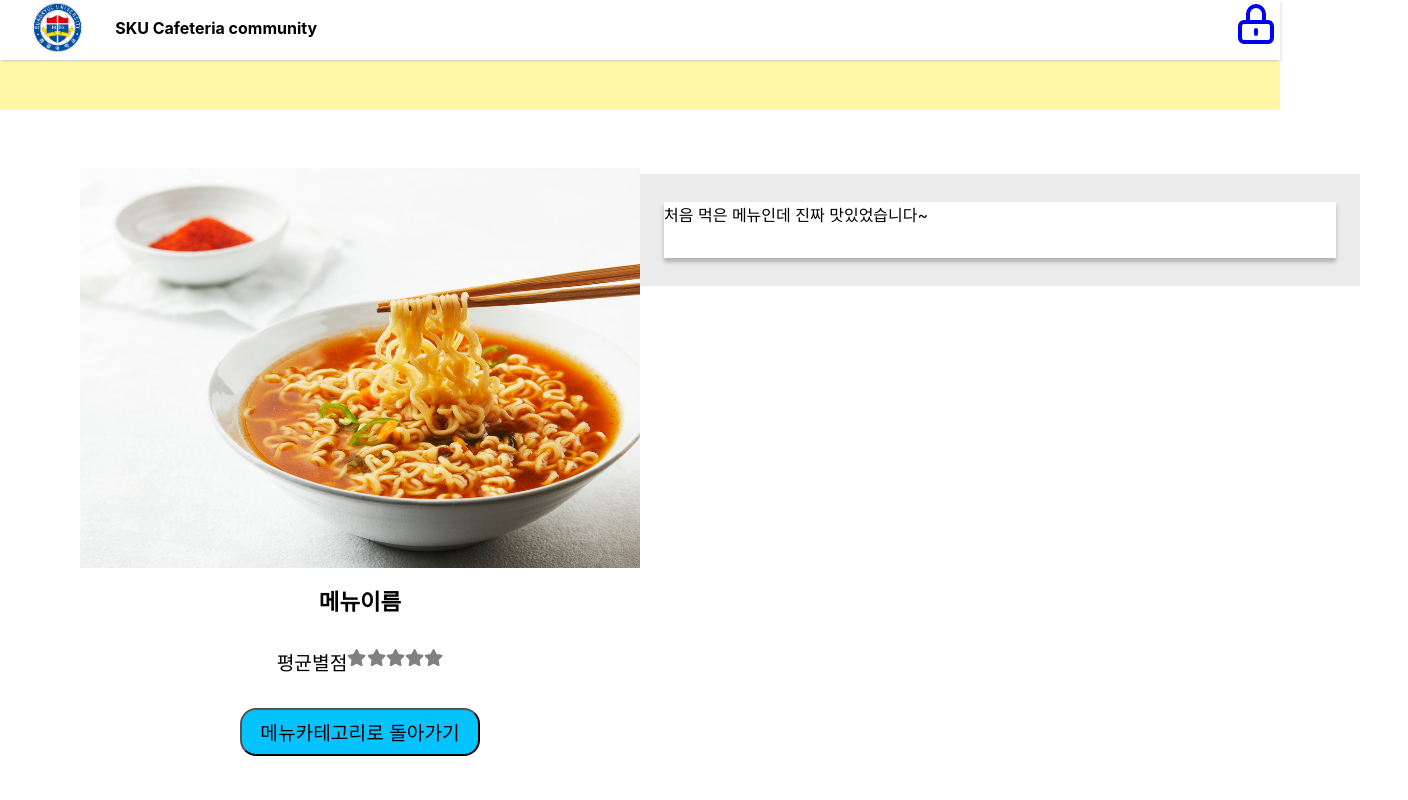
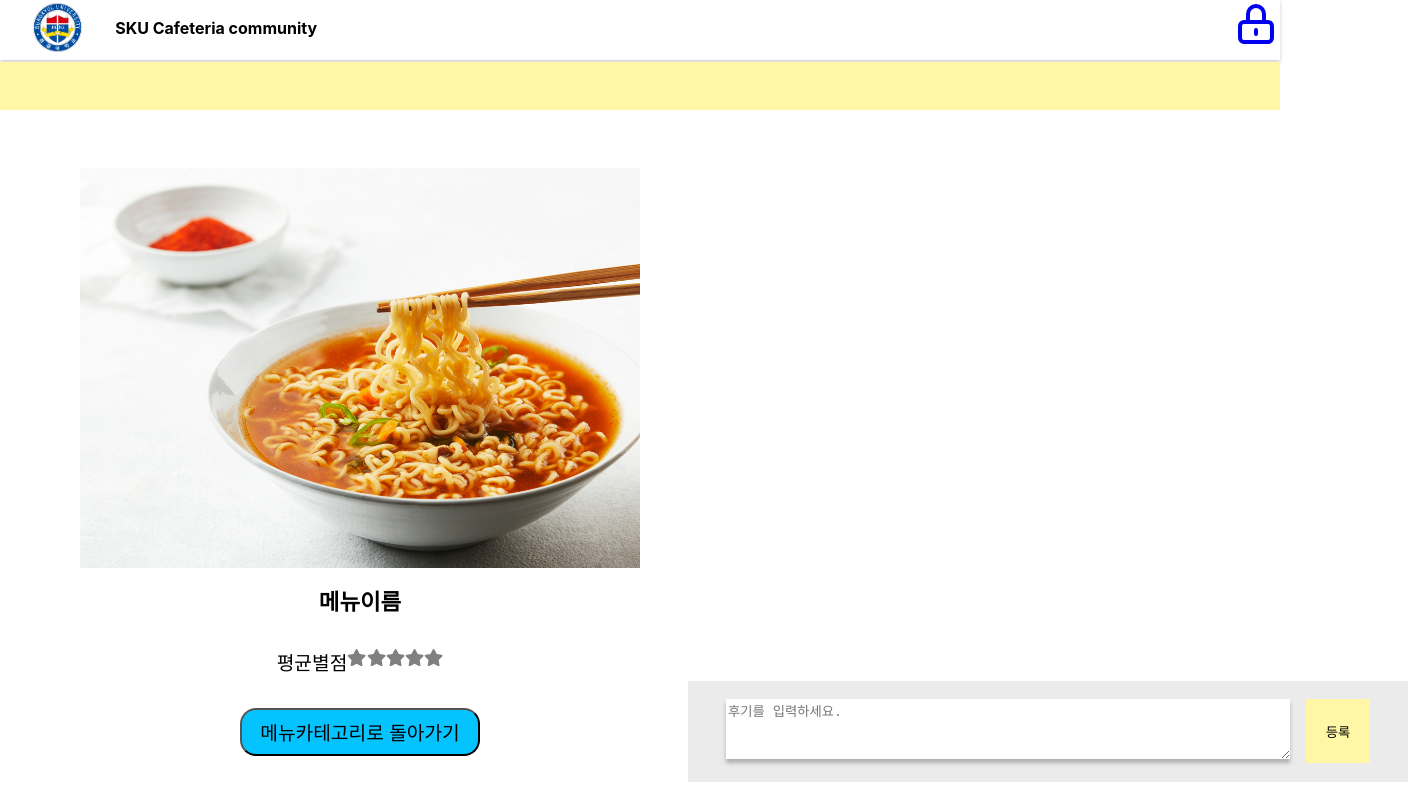
Before and after one commit to kwongwangjae/SchoolEat, a React (Create React App) app in the folder eatfront/: page /Review in a window 1280 px wide. Shown: the whole page, 1408 px wide, since content can reach past the window. Built offline with nearby package versions, Linux system fonts and the light colour scheme.

Commit message:
feat: UserCreate api

```diff
--- a/eatfront/src/components/membership/Membership.tsx
+++ b/eatfront/src/components/membership/Membership.tsx
@@ -1,8 +1,47 @@
-import React from "react";
+import React, { useState } from "react";
 import styled from "styled-components";
 import { Link } from "react-router-dom";
 
 const Membership = () => {
+  const [studentNumber, setStudentNumber] = useState("");
+  const [password, setPassword] = useState("");
+  const [nickname, setNickname] = useState("");
+
+  const handleSignUp = () => {
+    const requestBody = {
+      student_number: studentNumber,
+      password: password,
+    };
+
+    fetch("/signup", {
+      method: "POST",
+      headers: {
+        "Content-Type": "application/json",
+      },
+      body: JSON.stringify(requestBody),
+    })
+      .then((response) => response.json())
+      .then((data) => {
+        console.log(data);
+        // 회원가입 성공 처리
+      })
+      .catch((error) => {
+        console.error("회원가입 오류", error);
+        // 회원가입 실패 처리
+      });
+  };
+
+  const handleStudentNumberChange = (event: any) => {
+    setStudentNumber(event.target.value);
+  };
+
+  const handlePasswordChange = (event: any) => {
+    setPassword(event.target.value);
+  };
+
+  const handleNicknameChange = (event: any) => {
+    setNickname(event.target.value);
+  };
   return (
     <>
       <Tag />
@@ -12,14 +51,28 @@ const Membership = () => {
           <LoginBlock>
             <LoginCheck>
               <Check>
-                <InputId placeholder="아이디(학번)을 입력하세요" />
+                <InputId
+                  placeholder="아이디(학번)을 입력하세요"
+                  value={studentNumber}
+                  onChange={handleStudentNumberChange}
+                />
                 <div />
-                <InputPassword placeholder="비밀번호를 입력하세요" />
+                <InputPassword
+                  placeholder="비밀번호를 입력하세요"
+                  value={password}
+                  onChange={handlePasswordChange}
+                />
                 <div />
-                <InputNickname placeholder="닉네임을 입력하세요" />
+                <InputNickname
+                  placeholder="닉네임을 입력하세요"
+                  value={nickname}
+                  onChange={handleNicknameChange}
+                />
               </Check>
               <Link to="/Login">
-                <MembershipButton>가입하기</MembershipButton>
+                <MembershipButton onClick={handleSignUp}>
+                  가입하기
+                </MembershipButton>
               </Link>
             </LoginCheck>
           </LoginBlock>
--- a/eatfront/src/components/review/Review.tsx
+++ b/eatfront/src/components/review/Review.tsx
@@ -1,8 +1,21 @@
-import React from "react";
+import React, { useState } from "react";
 import styled from "styled-components";
 import ramen from "../../images/013039_1.jpg";
 import FarStar from "../main/FarStar";
 const Review = () => {
+  const [review, setReview] = useState("");
+  const [reviewList, setReviewList] = useState<string[]>([]);
+  const handleChange = (event: React.ChangeEvent<HTMLTextAreaElement>) => {
+    setReview(event.target.value);
+  };
+
+  const handleSaveReview = () => {
+    if (review.trim() !== "") {
+      setReviewList([...reviewList, review]);
+      setReview("");
+    }
+  };
+
   return (
     <>
       <Tag />
@@ -17,9 +30,24 @@ const Review = () => {
           <CategoryBox>메뉴카테고리로 돌아가기</CategoryBox>
         </ImgBlock>
         <ReviewBlock>
+          <ReviewList>
+            {reviewList.map((item, index) => (
+              <ReviewBox key={index}>
+                <ID></ID>
+                <ReviewTextBox>{item}</ReviewTextBox>
+              </ReviewBox>
+            ))}
+          </ReviewList>
           <ReviewBox>
             <ID></ID>
-            <ReviewTextBox>처음 먹은 메뉴인데 진짜 맛있었습니다~</ReviewTextBox>
+            <ComentBlock>
+              <ReviewInput
+                placeholder="후기를 입력하세요."
+                value={review}
+                onChange={handleChange}
+              />
+              <Button onClick={handleSaveReview}>등록</Button>
+            </ComentBlock>
           </ReviewBox>
         </ReviewBlock>
       </Block>
@@ -56,6 +84,8 @@ const ImgBlock = styled.div`
 const ReviewBlock = styled.div`
   display: flex;
   justify-content: center;
+  flex-direction: column;
+  margin-left: 3rem;
   width: 50rem;
   height: 40rem;
 `;
@@ -104,7 +134,14 @@ const ReviewBox = styled.div`
   width: 45rem;
   height: 7rem;
   background: #ecebeb;
-  margin-top: 2rem;
+  margin-top: 1rem;
+`;
+
+const ReviewList = styled.div`
+  margin-top: 1rem;
+  width: 45rem;
+  height: 35rem;
+  overflow-y: scroll;
 `;
 
 const ReviewTextBox = styled.div`
@@ -116,4 +153,29 @@ const ReviewTextBox = styled.div`
   border: 1px white;
 `;
 
+const ReviewInput = styled.textarea`
+  display: flex;
+  width: 35rem;
+  height: 3.5rem;
+  background: #ffffff;
+  box-shadow: 0px 4px 4px rgba(0, 0, 0, 0.25);
+  border: 1px white;
+`;
+
+const Button = styled.button`
+  display: flex;
+  justify-content: center;
+  align-items: center;
+  margin-left: 1rem;
+  width: 4rem;
+  height: 4rem;
+  background: #fff6a6;
+  border: 1px white;
+`;
+
+const ComentBlock = styled.div`
+  display: flex;
+  position: absolute;
+`;
+
 const ID = styled.div``;
```
Also changed, not shown: 1 other file (tests, documents, lock files or other folders).
